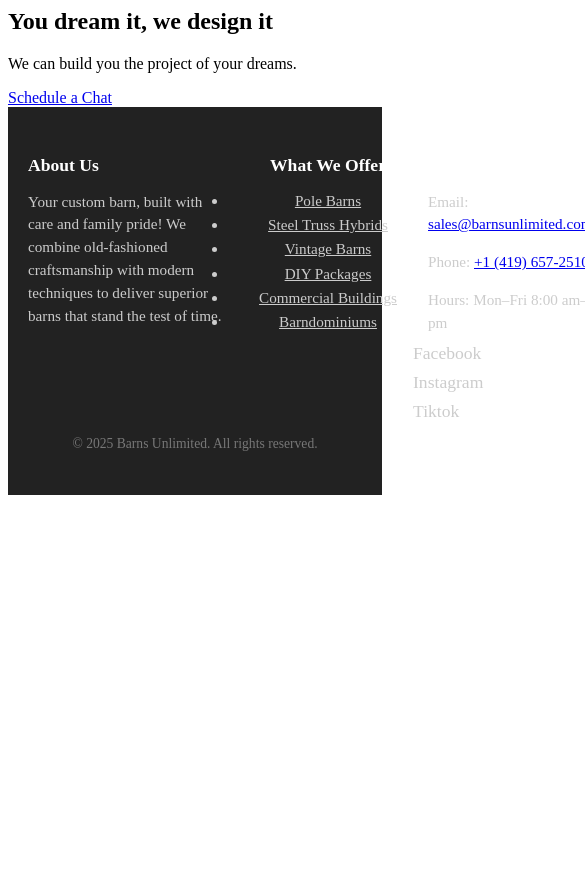
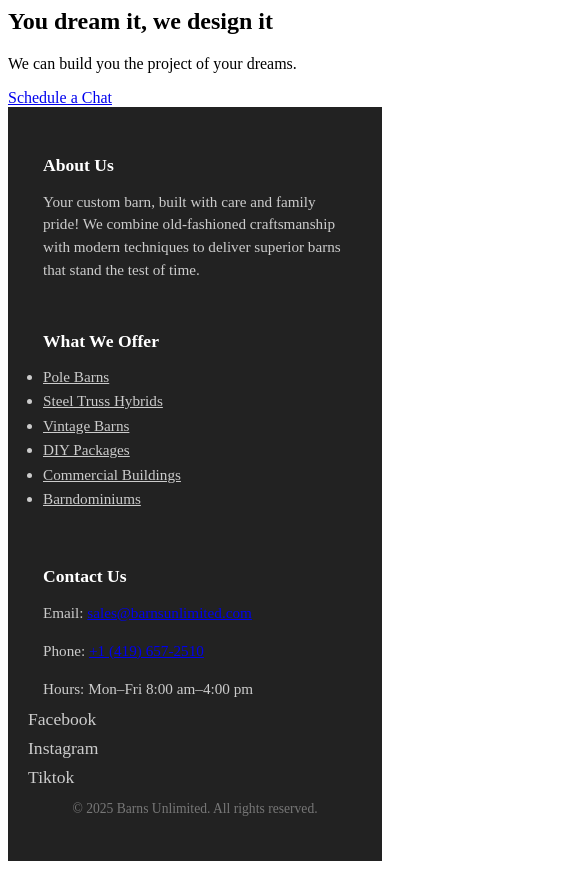
Before and after one commit to Barns2025/potential-final, a plain HTML site: page footer.html in a window 390 px wide. Shown: the top 869 px of the page, 585 px wide, since content can reach past the window. Before the commit the page ends 844 px from the top, so only its background shows below. Drawn offline with Linux system fonts and the light colour scheme.

Commit message:
Update footer.css
Change the width for mobile view of footer. Have columns become stacked and left aligned.

```diff
--- a/footer.css
+++ b/footer.css
@@ -147,3 +147,27 @@
 .site-footer .contact-col .social-links a[aria-label="TikTok"]:hover i {
   color: var(--primary-color);
 }
+
+
+/* collapse footer columns on small screens */
+@media (max-width: 768px) {
+  .footer-columns {
+    display: grid;
+    grid-template-columns: 1fr !important;
+    padding: 0 15px;
+    gap: 1.5rem;
+  }
+
+  /* force left alignment on all footer columns */
+  .footer-columns .footer-col {
+    min-width: auto;
+    text-align: left !important;
+  }
+
+  /* if you’ve center-aligned anything deeper (like lists), override here */
+  .footer-columns .footer-col ul,
+  .footer-columns .footer-col p,
+  .footer-columns .footer-col h3 {
+    text-align: left;
+  }
+}
```
